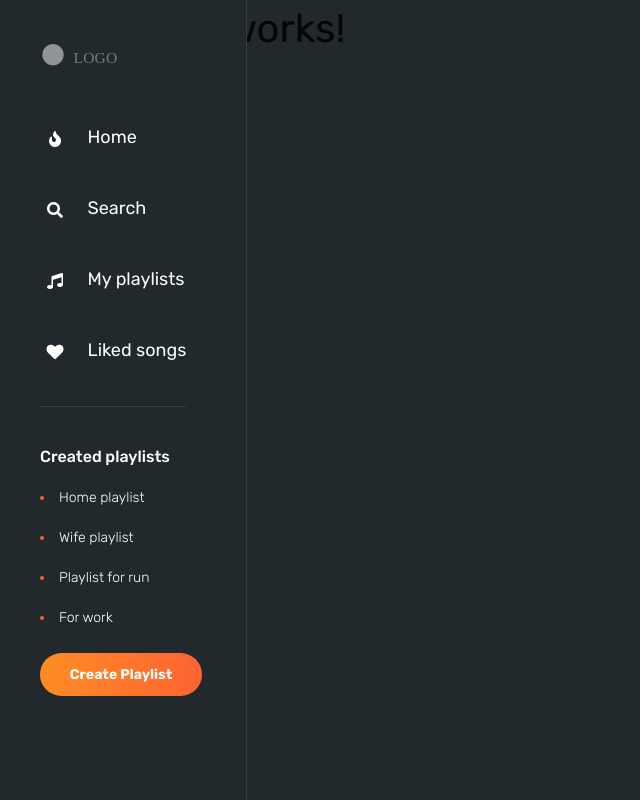
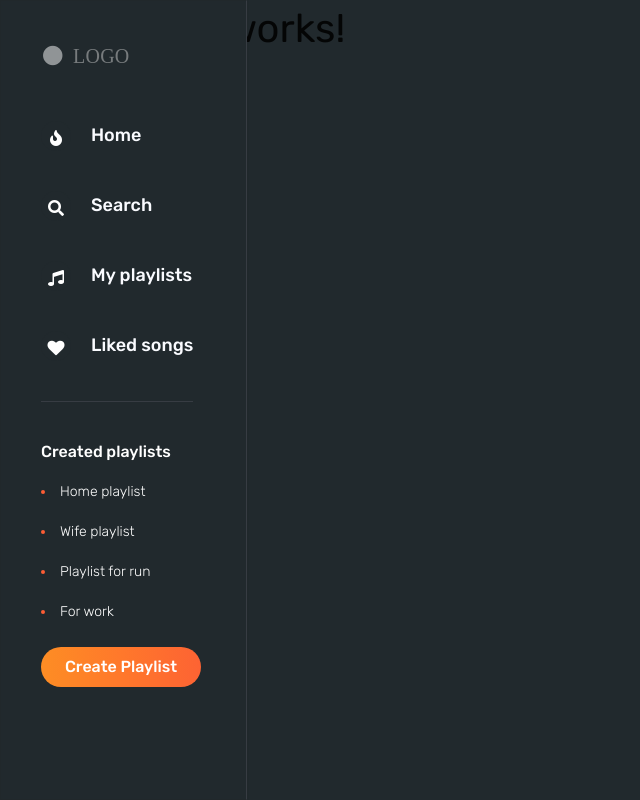
Before and after one commit to BinaryStudioAcademy/bsa-2021-perflow, an Angular app in the folder frontend/: page /login in a window 1280 px wide. Both pictures are taken after a click on the button "Login". Shown: the whole page, without its empty margins (0-640 px from the left). Built offline with nearby package versions, Linux system fonts and the light colour scheme.

Commit message:
fix sass-loader and reorganization main-menu sass

```diff
--- a/frontend/src/app/components/shared/upload/song-image/song-image.component.sass
+++ b/frontend/src/app/components/shared/upload/song-image/song-image.component.sass
@@ -12,7 +12,7 @@ $gray: #999
     position: relative
     height: 100%
     width: 100%
-    background-color: $drk-gray
+    background-color: $dark-gray
     border: dashed $gray
     border-radius: 10px
     box-sizing: border-box
@@ -61,7 +61,7 @@ $gray: #999
 .filelist
     height: 300px
     margin-top: 5px
-    background-color: $drk-gray
+    background-color: $dark-gray
     border-radius: 10px
     border: solid $gray 1px
     color: $gray
--- a/frontend/src/app/moduls/main/main-menu/main-menu.component.html
+++ b/frontend/src/app/moduls/main/main-menu/main-menu.component.html
@@ -1,4 +1,4 @@
-<div class="ui visible sidebar inverted vertical menu">
+<div class="ui visible sidebar vertical menu">
   <div id="logo">
     <a class="ui logo icon image" routerLink="/main">
       <i class="circle icon"></i>
@@ -9,36 +9,38 @@
     <div>
       <a routerLink="./main">
         <span id="circle"> <i id="icon" class="fire icon"></i></span>
-        <span id="name-route">Home</span>
+        <h5 id="name-route">Home</h5>
       </a>
     </div>
     <div>
       <a routerLink="./search">
         <span id="circle"> <i id="icon" class="search icon"></i></span>
-        <span id="name-route">Search</span>
+        <h5 id="name-route">Search</h5>
       </a>
     </div>
     <div>
       <a routerLink="./playlists/all">
         <span id="circle"> <i id="icon" class="music icon"></i></span>
-        <span id="name-route">My playlists</span>
+        <h5 id="name-route">My playlists</h5>
       </a>
     </div>
     <div>
       <a routerLink="./songs">
         <span id="circle"> <i id="icon" class="heart icon"></i></span>
-        <span id="name-route">Liked songs</span>
+        <h5 id="name-route">Liked songs</h5>
       </a>
     </div>
   </div>
   <div id="playlists-menu">
-    <span id="title" *ngIf="playlists.length > 0">Created playlists</span>
+    <span id="title" *ngIf="playlists.length > 0">
+      <h6>Created playlists</h6>
+    </span>
     <li *ngFor="let playlist of playlists">
       <span id="playlist">{{ playlist }}</span>
     </li>
     <button
-      class="ui button active" id="create-playlist" (click)="createPlaylist()">
-      <strong>Create Playlist</strong>
+      class="ui button" (click)="createPlaylist()">
+      <h6>Create Playlist</h6>
     </button>
   </div>
 </div>
--- a/frontend/src/app/moduls/main/main-menu/main-menu.component.sass
+++ b/frontend/src/app/moduls/main/main-menu/main-menu.component.sass
@@ -1,15 +1,17 @@
-.ui.visible.sidebar.inverted.vertical.menu
+@import "../../../../styles.sass"
+
+.ui.visible.sidebar.vertical.menu
     width: 247px
     height: auto
     min-height: 100vh
     padding-left: 40px
-    background: #21292D
+    background: $dark-gray
     border-right: 1.5px solid #373C43
 
 .container
     height: 100vh
     width: auto
-    background: #21292D
+    background: $dark-gray
 
 #logo
     padding: 0
@@ -19,24 +21,20 @@
     top: 45px
 
 .ui.logo.icon.image
-    font-size: 22px
+    font-size: 20px
     color: #CDCDCD
     opacity: 50%
 
 #name-logo
-    padding-left: 4px
+    padding-left: 5px
     font-family: Montserrat
     font-style: normal
-    font-weight: 500
-    font-size: 15.6024px
-    line-height: 19px
+    font-weight: $medium-weight
     letter-spacing: 0.01em
-    color: #CDCDCD
 
 #name-route
-    padding-left: 17.5px
-    font-size: 18px
-    color: #FAFBFF
+    padding-left: 20px
+    color: $text
 
 #routers
     position: relative
@@ -45,49 +43,36 @@
     border-bottom: 1.5px solid #373C43
 
 #routers > div
-    margin-bottom: 41px
+    margin-bottom: 40px
 
 #playlists-menu
     position: relative
     top: 100px
     width: max-content
     margin-top: 40px
-    color: #FFFFFF
+    color: $default-white
 
 li
     margin-top: 20px
-    color: #FD5D34
+    color: $medium-orange
 
 li > span
-    color: #fff
-
-#create-playlist
-    margin-top: 25px
-    padding: 10px
-    background: linear-gradient(90deg, #FD8D24 0%, #FF782B 50.12%, #FD6333 100%)
-    border-radius: 50px
+    color: $default-white
 
 .ui.button
     margin-top: 25px
-    padding: 12px 22px
-    width: 162px
-    height: 43px
-    display: flex
-    flex-direction: column
-    align-items: center
-    justify-content: center
-    font-weight: bold
-    font-size: 14px
-    line-height: 19px
-    background: linear-gradient(90deg, #FD8D24 0%, #FF782B 50.12%, #FD6333 100%)
+    padding: 10px 20px
+    width: 160px
+    height: 40px
+    background: $fire-orange
     border-radius: 50px
-    color: #fff
+    color: $default-white
 
 .ui.button:active
-    border: 3px solid #FD6333
+    border: 3px solid $medium-orange
 
 i
-    color: #FFFFFF
+    color: $default-white
 
 a
     display: flex
@@ -96,25 +81,15 @@ a
     align-items: center
 
 #playlist
-    font-style: normal
-    font-weight: 300
-    font-size: 14px
-    line-height: 17px
-
-#title
-    font-style: normal
-    font-weight: 500
-    font-size: 16px
-    line-height: 19px
+    font-weight: $light-weight
 
 #circle
-    background-color: darkcyan
     width: 30px
     height: 30px
     border-radius: 100%
     position: relative
     transition: .3s
-    background: #21292D
+    background: $dark-gray
 
 #icon
     position: absolute
@@ -126,7 +101,7 @@ a
 
 a:hover
     #name-route
-        color: #fe6c2f
+        color: $medium-orange
     #circle
-        background: linear-gradient(90deg, #FD8D24 0%, #FF782B 50.12%, #FD6333 100%)
+        background: $fire-orange
         cursor: pointer
--- a/frontend/src/styles.sass
+++ b/frontend/src/styles.sass
@@ -11,13 +11,15 @@ $bold-weight:     700
 $xbold-weight:    800
 $black-weight:    900
 
-$drk-gray:#21292D
+$dark-gray:#21292D
 $light-gray:#282F37
 $light-orange:#FD9122
 $medium-orange:#FD5D34
 $button-ghost-border:1px solid #FF792A
-$drk-rain: #282F37
+$dark-rain: #282F37
 $text:#FAFBFF
+$default-white: #FFFFFF
+$fire-orange: linear-gradient(90deg, #FD8D24 0%, #FF782B 50.12%, #FD6333 100%)
 
 *
     margin: 0
@@ -82,10 +84,10 @@ h6
 
 
 .input-dark
-    background: $drk-rain
+    background: $dark-rain
     border-radius: 50px
 
 
 card
-    background-color: $drk-rain
+    background-color: $dark-gray
     border-radius: 4px
```
